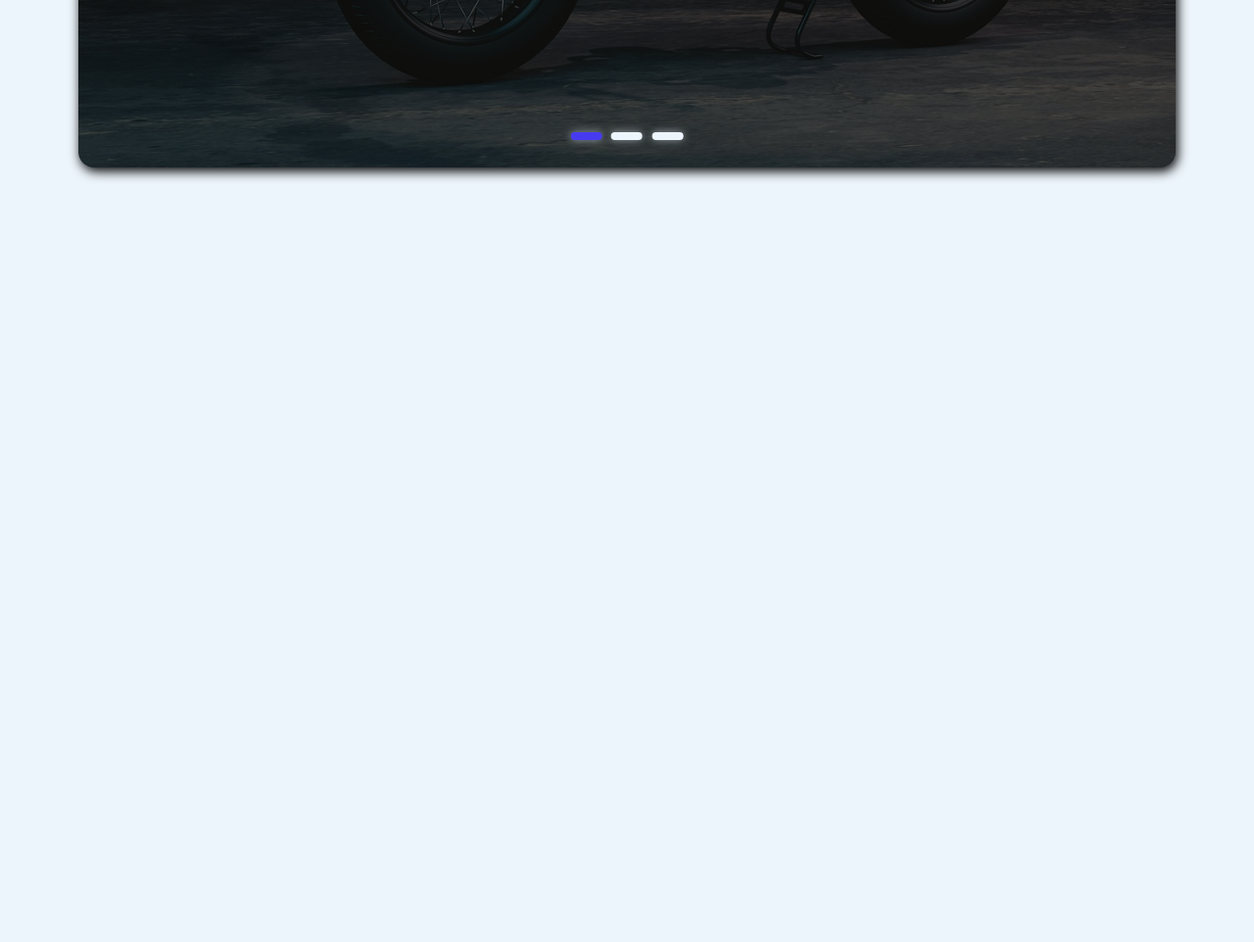
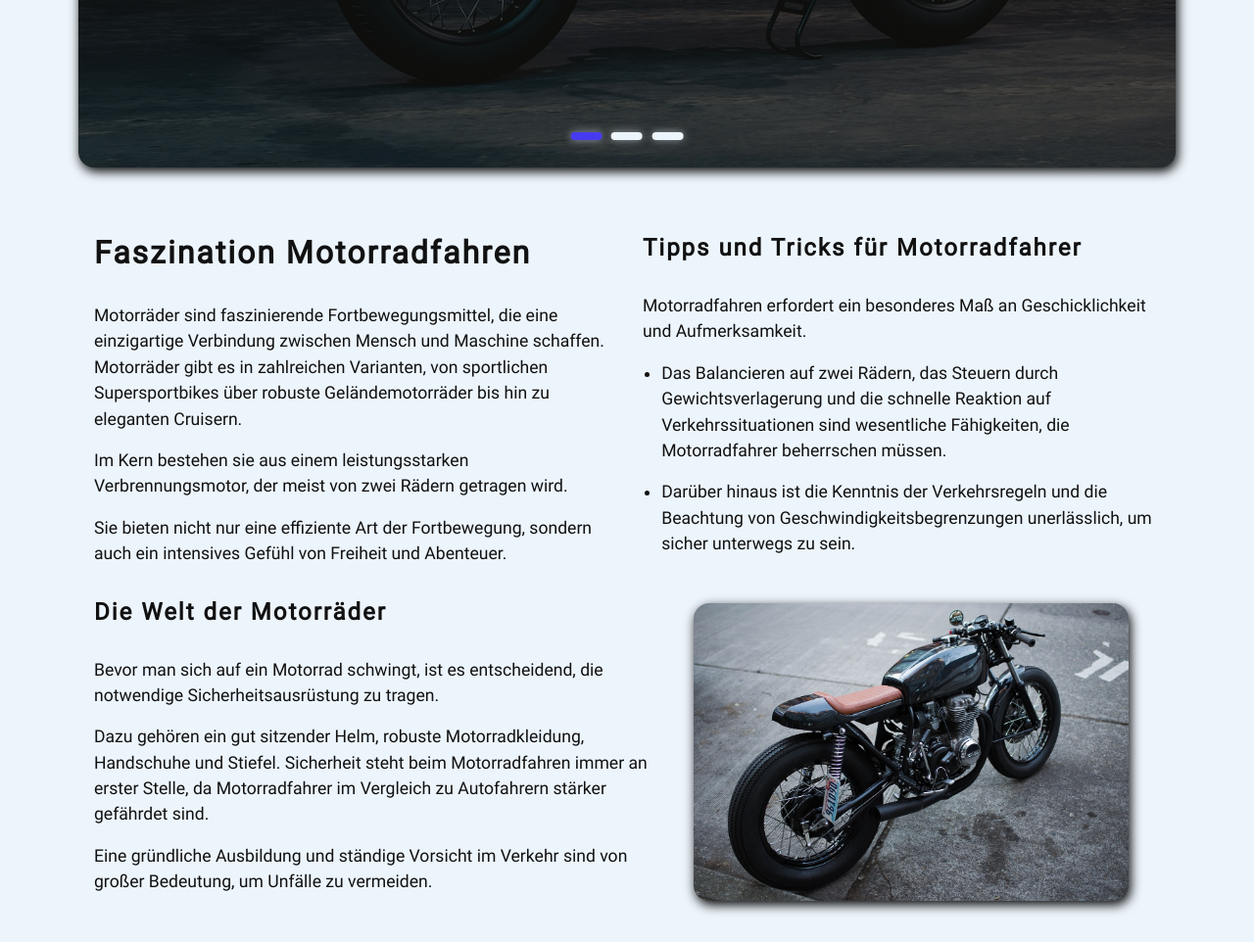
Before and after one commit to erikrei/Motorsport, a plain HTML site: page src/index.html in a window 1280 px wide. Shown: the part 527-1489 px from the top of the page at 98% size. Before the commit the page ends 800 px from the top, so only its background shows below. Drawn offline with Linux system fonts and the light colour scheme.

Commit message:
Main Bereich hinzugefügt

```diff
--- a/src/index.html
+++ b/src/index.html
@@ -112,6 +112,76 @@
           <div class="slide-bar"></div>
         </div>
       </section>
+      <main>
+        <div class="content-container">
+          <h1>Faszination Motorradfahren</h1>
+          <p>
+            Motorräder sind faszinierende Fortbewegungsmittel, die eine
+            einzigartige Verbindung zwischen Mensch und Maschine schaffen.
+            Motorräder gibt es in zahlreichen Varianten, von sportlichen
+            Supersportbikes über robuste Geländemotorräder bis hin zu eleganten
+            Cruisern.
+          </p>
+          <p>
+            Im Kern bestehen sie aus einem leistungsstarken Verbrennungsmotor,
+            der meist von zwei Rädern getragen wird.
+          </p>
+          <p>
+            Sie bieten nicht nur eine effiziente Art der Fortbewegung, sondern
+            auch ein intensives Gefühl von Freiheit und Abenteuer.
+          </p>
+          <div class="container-image">
+            <div class="container-text">
+              <h2>Die Welt der Motorräder</h2>
+              <p>
+                Bevor man sich auf ein Motorrad schwingt, ist es entscheidend,
+                die notwendige Sicherheitsausrüstung zu tragen.
+              </p>
+              <p>
+                Dazu gehören ein gut sitzender Helm, robuste Motorradkleidung,
+                Handschuhe und Stiefel. Sicherheit steht beim Motorradfahren
+                immer an erster Stelle, da Motorradfahrer im Vergleich zu
+                Autofahrern stärker gefährdet sind.
+              </p>
+              <p>
+                Eine gründliche Ausbildung und ständige Vorsicht im Verkehr sind
+                von großer Bedeutung, um Unfälle zu vermeiden.
+              </p>
+            </div>
+            <picture>
+              <source
+                media="(min-width: 40rem)"
+                srcset="./images/main-1-1280w.jpg"
+              />
+              <img
+                src="./images/main-1-640wx438h.jpg"
+                alt="Bild eines Motorrads, das auf der Straße steht"
+              />
+            </picture>
+          </div>
+        </div>
+
+        <div class="content-container">
+          <h2>Tipps und Tricks für Motorradfahrer</h2>
+          <p>
+            Motorradfahren erfordert ein besonderes Maß an Geschicklichkeit und
+            Aufmerksamkeit.
+          </p>
+          <ul>
+            <li>
+              Das Balancieren auf zwei Rädern, das Steuern durch
+              Gewichtsverlagerung und die schnelle Reaktion auf
+              Verkehrssituationen sind wesentliche Fähigkeiten, die
+              Motorradfahrer beherrschen müssen.
+            </li>
+            <li>
+              Darüber hinaus ist die Kenntnis der Verkehrsregeln und die
+              Beachtung von Geschwindigkeitsbegrenzungen unerlässlich, um sicher
+              unterwegs zu sein.
+            </li>
+          </ul>
+        </div>
+      </main>
     </div>
   </body>
 </html>
--- a/src/styles/index.css
+++ b/src/styles/index.css
@@ -26,6 +26,7 @@ img {
     --primary-color: #473bf0;
     --secondary-color: #edf5fc;
     --shadow-color: #99a1a6;
+    --main-black: #111;
     --primary-color-rgb: 71, 59, 240;
     --secondary-color-rgb: 237, 245, 252;
 }
@@ -119,9 +120,9 @@ article span.slide-image-text {
     padding: 0.3em 1rem;
     font-weight: bold;
     line-height: 1.3;
-    letter-spacing: .4rem;
+    letter-spacing: 0.4rem;
     font-variant: small-caps;
-    text-shadow: .1rem .1rem 1rem #99a1a6;
+    text-shadow: 0.1rem 0.1rem 1rem #99a1a6;
     font-size: clamp(1rem, 4vw, 3rem);
 }
 
@@ -161,6 +162,38 @@ article.active {
     display: none;
 }
 
+main {
+    margin-top: 1rem;
+    padding: 0 2rem;
+}
+
+main p,
+main ul li {
+    line-height: 1.5;
+    margin-bottom: 1rem;
+    font-size: 1.1rem;
+    color: var(--main-black);
+}
+
+main ul {
+    /* list-style-position: inside; */
+    padding: 0rem 0rem 0rem 1.2rem;
+}
+
+main h1,
+main h2 {
+    text-align: center;
+    margin: 2rem 0;
+    letter-spacing: 2px;
+    color: var(--main-black);
+}
+
+main img {
+    border-radius: 1rem;
+    margin: 1rem 0;
+    filter: drop-shadow(2px 4px 6px black);
+}
+
 @media screen and (min-width: 60rem) {
     header {
         padding: 0 1rem 0rem 1rem;
@@ -181,7 +214,7 @@ article.active {
         border: none;
         padding: 0 0.3rem;
         font-size: 1.05rem;
-        text-shadow: .1rem .1rem .2rem var(--shadow-color);
+        text-shadow: 0.1rem 0.1rem 0.2rem var(--shadow-color);
     }
 
     nav a:hover {
@@ -230,7 +263,7 @@ article.active {
         background-color: var(--secondary-color);
         box-shadow: 0 0 0.5rem var(--shadow-color);
         margin: 0rem 0.3rem;
-        border-radius: .5rem;
+        border-radius: 0.5rem;
     }
 
     .slide-bar.active {
@@ -239,10 +272,43 @@ article.active {
 
     .slide-bar:hover {
         cursor: pointer;
-        background-color: rgba(var(--primary-color-rgb), .7);
+        background-color: rgba(var(--primary-color-rgb), 0.7);
     }
 
     .slide-bar.active:hover {
         background-color: var(--primary-color);
     }
+
+    main {
+        display: flex;
+        flex-flow: row wrap;
+        padding: 0;
+    }
+
+    main .content-container {
+        padding: 1rem;
+        flex: 0 1 50%;
+    }
+
+    .content-container h1,
+    .content-container h2 {
+        text-align: left;
+    }
+
+    .container-image {
+        display: flex;
+        width: calc(2 * 100%);
+    }
+
+    .container-image > picture {
+        align-self: center;
+    }
+
+    .container-text {
+        padding: 1rem 1rem 1rem 0;
+    }
+
+    .container-image .container-text h2 {
+        margin-top: 0;
+    }
 }
```
Also changed, not shown: changes.txt, src/images/main-1-1280w.jpg (added), src/images/main-1-640wx438h.jpg (added), 1 other file.
